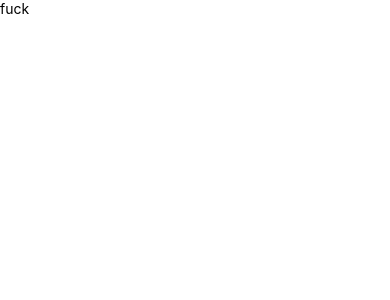
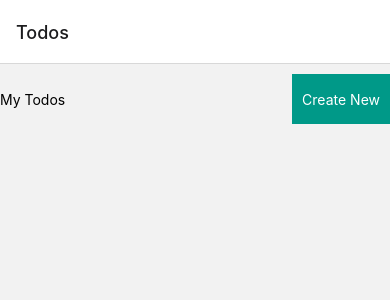
Before and after one commit to shonmacray/fe_mobile_app, a React Native app: screen / in a window 390 px wide. Shown: the top 300 px of the page. Built offline with nearby package versions, Linux system fonts and the light colour scheme.

Commit message:
design create todo page

```diff
--- a/App.js
+++ b/App.js
@@ -3,10 +3,18 @@ import {NavigationContainer} from '@react-navigation/native';
 import {createStackNavigator} from '@react-navigation/stack';
 
 import List from './src/screens/list';
+import Create from './src/screens/create';
 
 function App() {
   const Stack = createStackNavigator();
-  return <List />;
+  return (
+    <NavigationContainer>
+      <Stack.Navigator>
+        <Stack.Screen component={List} name="Todos" />
+        <Stack.Screen component={Create} name="Create" />
+      </Stack.Navigator>
+    </NavigationContainer>
+  );
 }
 
 export default App;
--- a/package.json
+++ b/package.json
@@ -13,11 +13,13 @@
     "@react-native-async-storage/async-storage": "^1.17.7",
     "@react-navigation/native": "^6.0.11",
     "@react-navigation/stack": "^6.2.2",
+    "random-id": "^1.0.4",
     "react": "18.0.0",
     "react-native": "0.69.1",
     "react-native-gesture-handler": "^2.5.0",
     "react-native-safe-area-context": "^4.3.1",
-    "react-native-screens": "^3.15.0"
+    "react-native-screens": "^3.15.0",
+    "uniqid": "^5.4.0"
   },
   "devDependencies": {
     "@babel/core": "^7.12.9",
--- /dev/null
+++ b/src/components/Button.js
@@ -0,0 +1,25 @@
+import React from 'react';
+import {Text, TouchableOpacity, StyleSheet} from 'react-native';
+
+function Button({title, onPress}) {
+  return (
+    <TouchableOpacity onPress={onPress} style={styles.container}>
+      <Text style={styles.text}>{title}</Text>
+    </TouchableOpacity>
+  );
+}
+
+const styles = StyleSheet.create({
+  container: {
+    height: 50,
+    justifyContent: 'center',
+    alignItems: 'center',
+    backgroundColor: '#098',
+    paddingHorizontal: 10,
+  },
+  text: {
+    color: '#fff',
+  },
+});
+
+export default Button;
--- /dev/null
+++ b/src/screens/create.js
@@ -0,0 +1,60 @@
+import React, {useState} from 'react';
+import {Text, View, SafeAreaView, TextInput, StyleSheet} from 'react-native';
+import AsyncStorage from '@react-native-async-storage/async-storage';
+import randomId from 'random-id';
+
+import Button from '../components/Button';
+
+function Create() {
+  const [value, setValue] = useState('');
+
+  const handleChange = text => {
+    setValue(text);
+  };
+
+  const saveTodo = async () => {
+    const todos = await AsyncStorage.getItem('todos');
+    const todoId = randomId(20, 'aA0');
+    const newTodo = {id: todoId, value};
+
+    if (todos) {
+      const todoStore = JSON.parse(todos);
+      const newStore = [newTodo, ...todoStore];
+      AsyncStorage.setItem('todos', JSON.stringify(newStore));
+    } else {
+      AsyncStorage.setItem('todos', JSON.stringify([newTodo]));
+    }
+    setValue('');
+  };
+  return (
+    <SafeAreaView style={styles.container}>
+      <View>
+        <Text style={styles.text}>Create New Todo</Text>
+
+        <TextInput
+          style={styles.input}
+          value={value}
+          multiline
+          placeholder="Type your todo"
+          onChangeText={handleChange}
+        />
+        <Button onPress={saveTodo} title="Save Todo" />
+      </View>
+    </SafeAreaView>
+  );
+}
+const styles = StyleSheet.create({
+  input: {
+    height: 200,
+    backgroundColor: '#fff',
+    marginBottom: 10,
+  },
+  text: {
+    fontSize: 30,
+    marginVertical: 20,
+  },
+  container: {
+    paddingHorizontal: 10,
+  },
+});
+export default Create;
--- a/src/screens/list.js
+++ b/src/screens/list.js
@@ -1,14 +1,74 @@
-import React from 'react';
-import {Text, View, SafeAreaView} from 'react-native';
+import AsyncStorage from '@react-native-async-storage/async-storage';
+import {useFocusEffect} from '@react-navigation/native';
+import React, {useEffect, useState} from 'react';
+import {Text, View, SafeAreaView, StyleSheet, FlatList} from 'react-native';
+import Button from '../components/Button';
 
-function List() {
+function List({navigation}) {
+  const [todos, setTodos] = useState([]);
+
+  useFocusEffect(() => {
+    async function getTodos() {
+      try {
+        const todosData = await AsyncStorage.getItem('todos');
+        if (todosData) {
+          setTodos(JSON.parse(todosData));
+        }
+      } catch {}
+    }
+
+    getTodos();
+  });
+
+  const handlePress = () => {
+    navigation.navigate('Create');
+  };
+
+  const renderItem = ({item}) => {
+    return (
+      <View style={styles.item}>
+        <Text>{item.value}</Text>
+      </View>
+    );
+  };
+
+  const sep = () => {
+    return <View style={styles.line} />;
+  };
+
   return (
-    <SafeAreaView>
+    <SafeAreaView style={styles.container}>
       <View>
-        <Text>fuck</Text>
+        <View style={styles.inner}>
+          <Text>My Todos</Text>
+          <Button onPress={handlePress} title="Create New" />
+        </View>
+        <FlatList
+          data={todos}
+          renderItem={renderItem}
+          keyExtractor={item => item.id}
+          ItemSeparatorComponent={sep}
+        />
       </View>
     </SafeAreaView>
   );
 }
-
+const styles = StyleSheet.create({
+  inner: {
+    flexDirection: 'row',
+    justifyContent: 'space-between',
+    alignItems: 'center',
+    paddingVertical: 10,
+  },
+  container: {
+    paddingHorizontal: 10,
+  },
+  item: {
+    paddingHorizontal: 10,
+    paddingVertical: 10,
+  },
+  line: {
+    borderBottomWidth: 1,
+  },
+});
 export default List;
```
Also changed, not shown: 2 other files (tests, documents, lock files or other folders).
